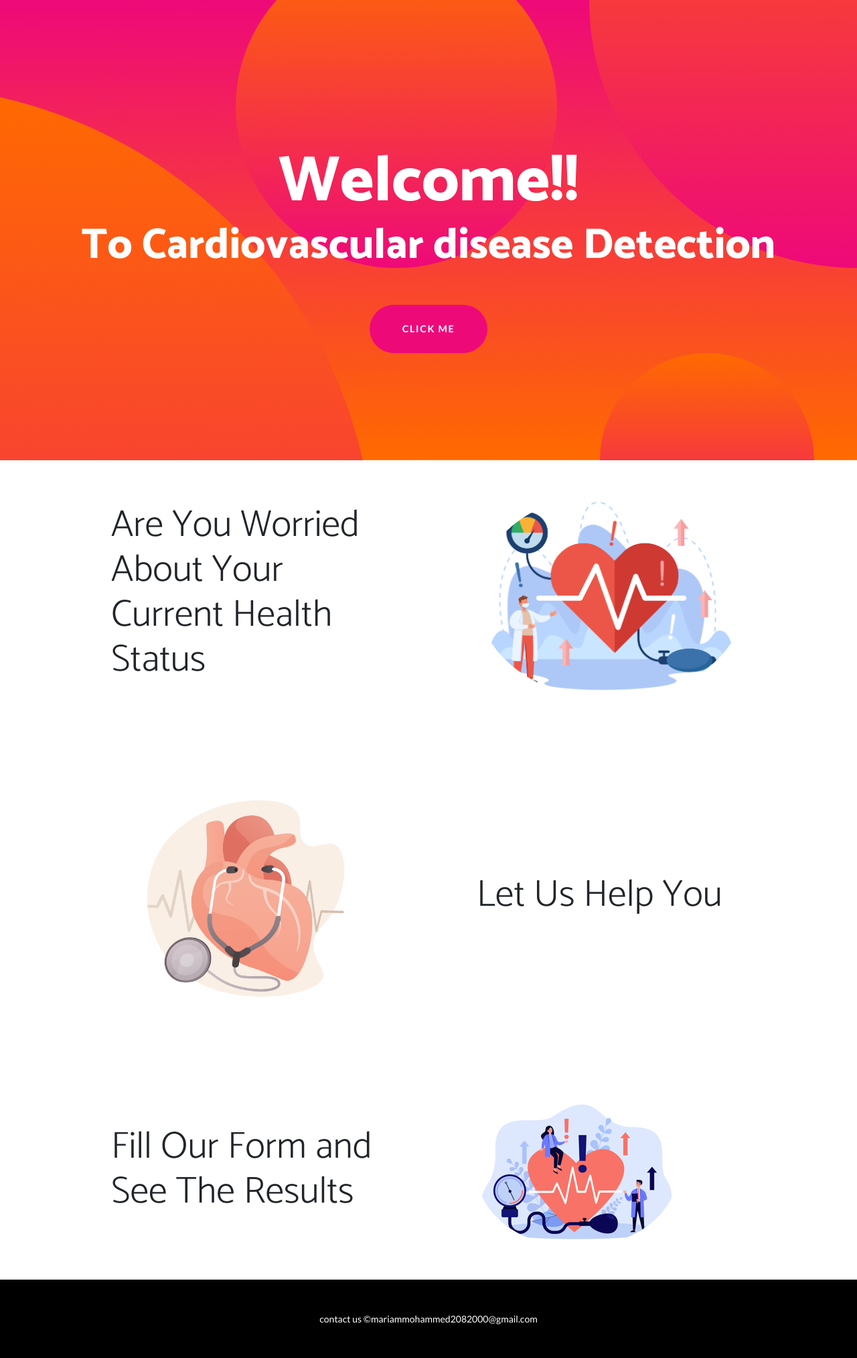
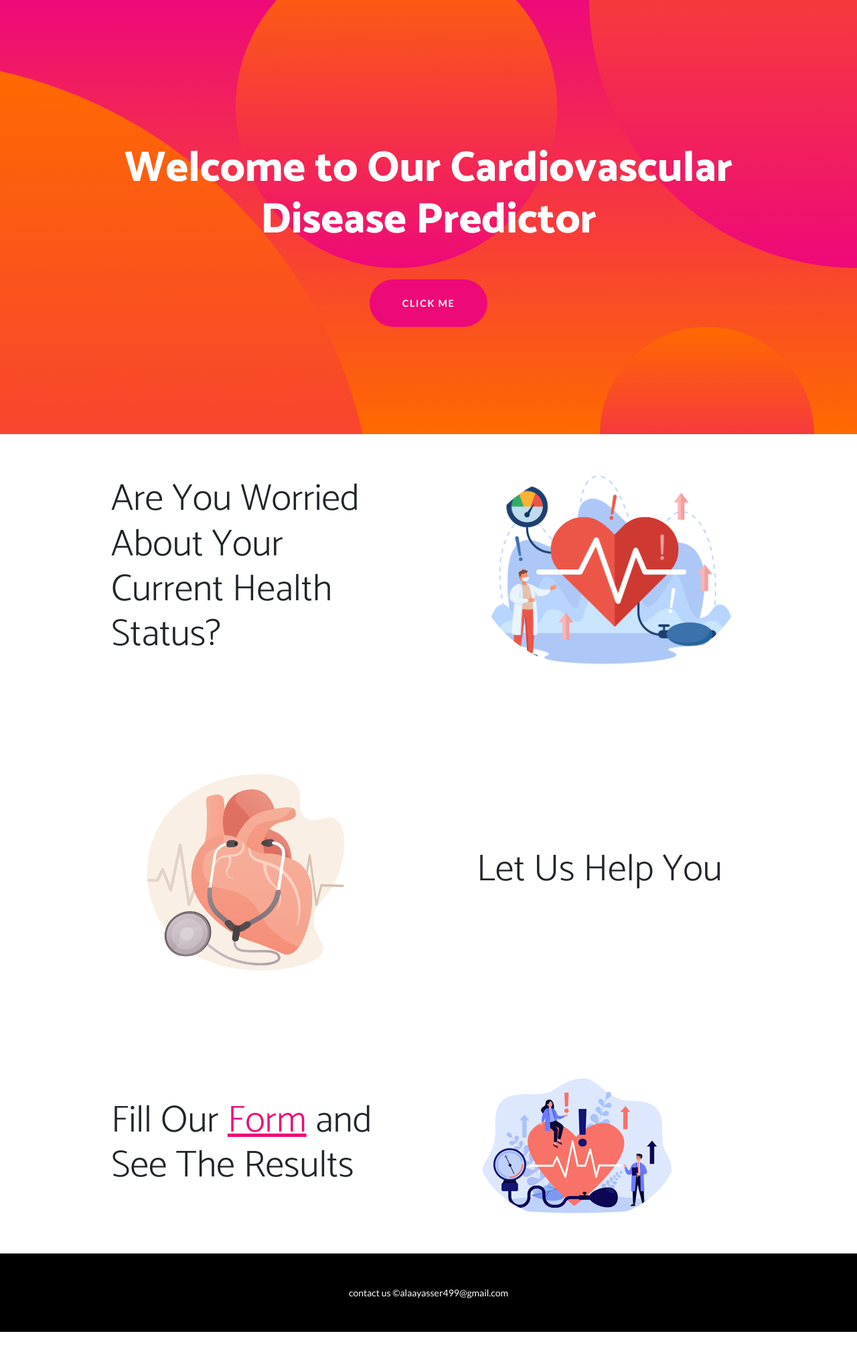
Before and after one commit to ml-project-m-m-a-r/BioStatistics-Project, a Flask app: page / in a window 1280 px wide. Shown: the whole page at 67% size. After the commit the page ends 1988 px from the top, so only its background shows below. Run offline with Flask 2, Linux system fonts and the light colour scheme; some libraries are stand-ins or nearby versions.

Commit message:
final khales inshaallah

```diff
--- a/app.py
+++ b/app.py
@@ -48,10 +48,10 @@ def form():
         return render_template('form.html',res=z, note=l)
     elif y==1:
         z="It appears that you might have a cardiovascular disease"
-        l="Note: this statistics are not fully accurate, Please visit a doctor to check"
+        l="Note: this statistics are not fully accurate, Please visit a doctor to check."
         return render_template('form.html',res=z,note=l)
     else:
-        z="The Result Will Appear Here"
+        z="The Result Will Appear Here.."
         return render_template('form.html',res=z)
 
 
--- a/templates/index.html
+++ b/templates/index.html
@@ -5,7 +5,7 @@
         <meta name="viewport" content="width=device-width, initial-scale=1, shrink-to-fit=no" />
         <meta name="description" content="" />
         <meta name="author" content="" />
-        <title>Home</title>
+        <title>Cardiovascular Predictor</title>
         <link rel="icon" type="image/x-icon" href="assets/favicon.ico" />
         <!-- Font Awesome icons (free version)-->
         <script src="https://use.fontawesome.com/releases/v6.1.0/js/all.js" crossorigin="anonymous"></script>
@@ -21,8 +21,7 @@
             <div class="masthead-content">
                 {% block head %}
                 <div class="container px-5">
-                    <h1 class="masthead-heading mb-0">Welcome!!</h1>
-                    <h2 class="masthead-subheading mb-0">To Cardiovascular disease Detection</h2>
+                    <h1 class="masthead-subheading mb-0">Welcome to Our Cardiovascular Disease Predictor</h1>
                     <a class="btn btn-primary btn-xl rounded-pill mt-5" href="{{ url_for('form') }}">Click me</a>
                 </div>
                 {%endblock%}
@@ -42,7 +41,7 @@
                     </div>
                     <div class="col-lg-6 order-lg-1">
                         <div class="p-5">
-                            <h2 class="display-4">Are You Worried About Your Current Health Status</h2>
+                            <h2 class="display-4">Are You Worried About Your Current Health Status?</h2>
                         </div>
                     </div>
                 </div>
@@ -72,7 +71,7 @@
                     </div>
                     <div class="col-lg-6 order-lg-1">
                         <div class="p-5">
-                            <h2 class="display-4">Fill Our Form and See The Results</h2>
+                            <h2 class="display-4">Fill Our <a href="{{ url_for('form') }}">Form</a> and See The Results</h2>
                         </div>
                     </div>
                 </div>
@@ -81,7 +80,7 @@
         {%endblock%}
         <!-- Footer-->
         <footer class="py-5 bg-black">
-            <div class="container px-5"><p class="m-0 text-center text-white small">contact us &copy;mariammohammed2082000@gmail.com</p></div>
+            <div class="container px-5"><p class="m-0 text-center text-white small">contact us &copy;alaayasser499@gmail.com</p></div>
         </footer>
         <!-- Bootstrap core JS-->
         <script src="https://cdn.jsdelivr.net/npm/bootstrap@5.1.3/dist/js/bootstrap.bundle.min.js"></script>
```
Also changed, not shown: static/styleform.css (+6 -1 lines).
